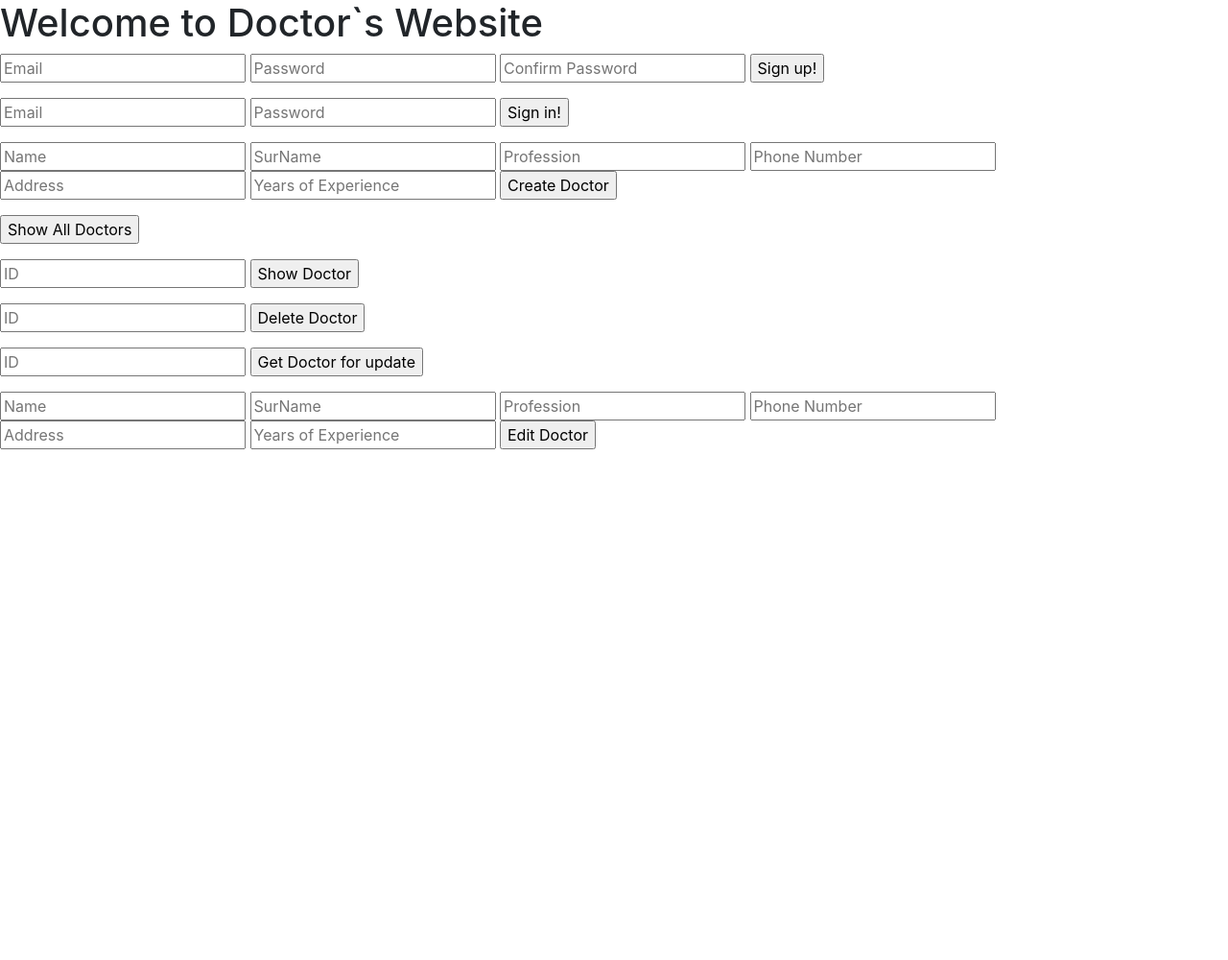
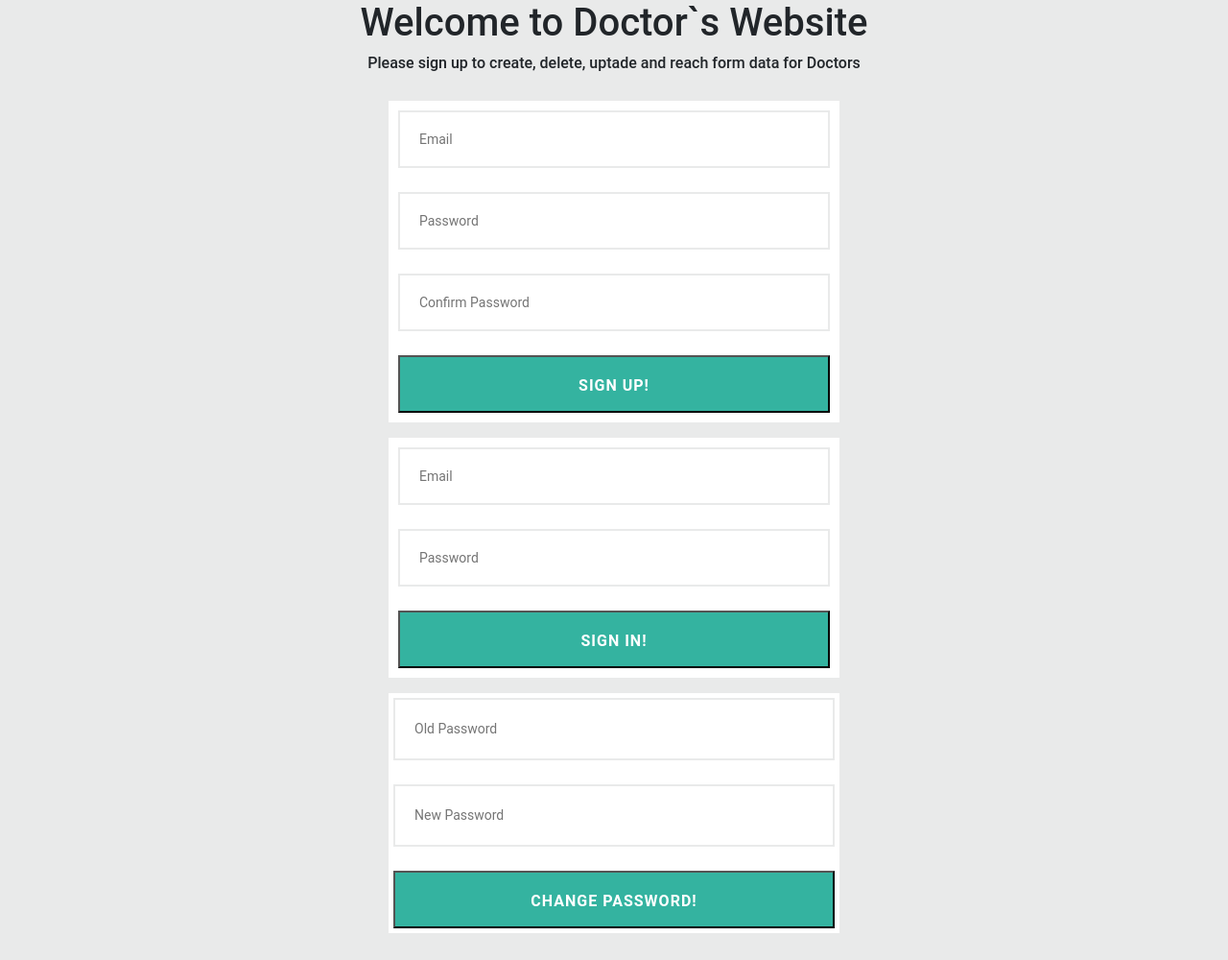
Before and after one commit to nugrezo/project2_client, a website built with webpack: page index.html in a window 1280 px wide. Shown: the whole page at 96% size. Before the commit the page ends 800 px from the top, so only its background shows below. Built offline with nearby package versions, Linux system fonts and the light colour scheme.

Commit message:
worked on html and css and worked on button hide and show

```diff
--- a/assets/scripts/app.js
+++ b/assets/scripts/app.js
@@ -9,8 +9,13 @@ const authEvents = require('./auth/events')
 const doctorEvents = require('./doctor/events')
 $(() => {
   $(() => {
-    $('#change-password-form').hide()
     $('#sign-out-form').hide()
+    $('#create-doctor-form').hide()
+    $('#show-doctor-form').hide()
+    $('#show-all-doctors-form').hide()
+    $('#delete-doctor-form').hide()
+    $('#update-doctor-form').hide()
+    $('#edit-doctor-form').hide()
     $('#sign-up-form').on('submit', authEvents.onSignUpForm)
     $('#sign-in-form').on('submit', authEvents.onSignInForm)
     $('#change-password-form').on('submit', authEvents.onChangePasswordForm)
--- a/assets/scripts/auth/ui.js
+++ b/assets/scripts/auth/ui.js
@@ -2,6 +2,7 @@ const store = require('./../store')
 
 const signUpSuccess = function (res) {
   $('#auth-message-sign-up').show()
+  $('#sign-in-form').show()
   $('#auth-message-sign-up').text('Thanks for Siging up ' + res.user.email + ' You can Sign In Now')
   $('#sign-up-form').trigger('reset')
   $('#sign-out-form').hide()
@@ -23,10 +24,13 @@ const signInSuccess = function (res) {
   $('#start-game').show()
   $('#auth-message-sign-up').show()
   $('#auth-message-sign-up').text('')
-  $('#sign-out-form').show()
   $('#auth-message-sign-out').hide()
   $('#change-password-form').show()
   $('#auth-message-password-change').show()
+  $('.signup-form').hide()
+  $('.signin-form').hide()
+  $('#welcome').hide()
+  $('#exp').hide()
 }
 
 const signInFailure = function () {
@@ -35,8 +39,13 @@ const signInFailure = function () {
 }
 
 const changePasswordSuccess = function (res) {
-  $('#auth-message-password-change').text('Password Changed!')
   $('#change-password-form').trigger('reset')
+  $('#auth-message-sign-in').hide()
+  $('.changepassword-form').hide()
+  $('#change-password-form').hide()
+  $('#start-message').text('Password Changed! Now you can start """CRUD""" operations with createting a doctor form.')
+  $('#start-message1').text('Please fill out the form below.')
+  $('#create-doctor-form').show()
 }
 
 const changePasswordFailure = function (res) {
--- a/assets/scripts/doctor/ui.js
+++ b/assets/scripts/doctor/ui.js
@@ -1,5 +1,8 @@
 const createDoctorSuccess = function (res) {
-  $('#doctor-message-created').text('You created doctor successfully')
+  $('#doctor-message-created').text('You created doctor successfully. Now you can hit show All Doctors button to see all doctors that you`ve created. ')
+  $('#show-all-doctors-form').show()
+  $('#start-message').hide()
+  $('#start-message1').hide()
 }
 
 const createDoctorFailure = function () {
@@ -16,6 +19,10 @@ const showAllDoctorsSuccess = function (res) {
   $.each(res.doctors, function (index, doctor) {
     addDoctorToUi(selector, doctor)
   })
+  $('#show-all-doctors-message').text('Great. You`ve listed all the doctors that you created. Please copy the id of doctor in order to see specific doctor.')
+  $('#show-doctor-form').show()
+  $('#doctor-message-created').hide()
+  $('#create-doctor-form').hide()
 }
 
 const showAllDoctorsFailure = function () {
@@ -30,6 +37,9 @@ const showDoctorSuccess = function (res) {
   $(selector).empty()
   //  add doctor object to result area
   addDoctorToUi(selector, doctor)
+  $('#show-all-doctors-message').hide()
+  $('#delete-doctor-form').show()
+  $('#show-doctor-message').text('Great! Now you can copy and past the id of doctor and delete it.')
 }
 
 // Appends doctor object with UI format to given dom element
@@ -53,7 +63,8 @@ const showDoctorFailure = function () {
 }
 
 const deleteDoctorSuccess = function (res) {
-  $('#doctor').text('You`ve deleted doctor successfully.')
+  $('#doctor-delete').text('You`ve deleted doctor successfully.Now you can update a specific doctor with its id. Please copy do doctor of id and paste it below.')
+  $('#update-doctor-form').show()
 }
 
 const deleteDoctorFailure = function () {
@@ -70,6 +81,7 @@ const updateDoctorSuccess = function (res) {
   $('#edit-doctor-form').find('#doctor_phone').val(doctor.phone)
   $('#edit-doctor-form').find('#doctor_address').val(doctor.address)
   $('#edit-doctor-form').find('#doctor_yearsOfExperience').val(doctor.yearsOfExperience)
+  $('#edit-doctor-form').show()
 }
 
 const updateDoctorFailure = function () {
@@ -77,11 +89,11 @@ const updateDoctorFailure = function () {
 }
 
 const editDoctorSuccess = function (res) {
-  console.log('edit')
+  $('#doctor-edit').text('You`ve successfully updated the doctor. Now you complated all the steps.Bye')
 }
 
 const editDoctorFailure = function () {
-  console.log('edited')
+  $('#doctor-edit').text('Failed. Try again.')
 }
 
 module.exports = {
--- a/assets/styles/index.scss
+++ b/assets/styles/index.scss
@@ -1 +1,114 @@
 @import '~bootstrap/scss/bootstrap';
+
+
+* {
+  margin: 0;
+  padding: 0;
+}
+
+#welcome {
+    text-align: center;
+}
+
+#exp {
+  text-align: center;
+}
+
+body {
+  background: #e9eaea;
+  font-family: roboto;
+  user-select: none;
+}
+
+#auth-message-sign-up,
+#auth-message-sign-in {
+  text-align: center;
+}
+
+.container {
+  width: 500px;
+  margin: 30px auto;
+}
+
+.signup,
+.signin,
+.changepassword {
+  width: 100%;
+  background: #fff;
+  float: left;
+  height: 90px;
+  line-height: 10px;
+  text-align: center;
+  cursor: pointer;
+  text-transform: uppercase;
+}
+
+.signup-form {
+  background: #fff;
+  padding: 10px;
+  clear: both;
+  width: 100%;
+  box-sizing: border-box;
+  height: 335px;
+}
+
+.signin-form {
+  background: #fff;
+  padding: 10px;
+  clear: both;
+  width: 100%;
+  box-sizing: border-box;
+  height: 250px;
+}
+
+.changepassword-form {
+  background: #fff;
+  padding: 5px;
+  clear: both;
+  width: 100%;
+  box-sizing: border-box;
+  height: 250px;
+}
+
+.input {
+  width: 100%;
+  padding: 20px;
+  box-sizing: border-box;
+  margin-bottom: 25px;
+  border: 2px solid #e9eaea;
+  color: #3e3e40;
+  font-size: 14px;
+  outline: none;
+  transform: all 0.5s ease;
+}
+
+ .input:focus {
+  border: 2px solid #34b3a0;
+}
+
+.form-button{
+  width: 100%;
+  background: #34b3a0;
+  height: 60px;
+  text-align: center;
+  line-height: 60px;
+  text-transform: uppercase;
+  color: #fff;
+  font-weight: bold;
+  letter-spacing: 1px;
+  cursor: pointer;
+  margin-bottom: 30px;
+}
+
+::-moz-placeholder { /* Firefox 19+ */
+  color: #3e3e40;
+  font-family: roboto;
+}
+:-ms-input-placeholder { /* IE 10+ */
+  color: #3e3e40;
+  font-family: roboto;
+}
+:-moz-placeholder { /* Firefox 18- */
+  color: #3e3e40;
+  font-family: roboto;
+}
--- a/index.html
+++ b/index.html
@@ -12,38 +12,62 @@
       <script src="public/application.js" type="text/javascript" charset="utf-8" defer></script>
     </head>
     <body>
-      <h1>Welcome to Doctor`s Website</h1>
-      <!--AUTH PART HTML-->
+      <h1 id="welcome">Welcome to Doctor`s Website</h1>
+      <h6 id="exp">Please sign up to create, delete, uptade and reach form data for Doctors</h6>
 <section>
-    <form id="sign-up-form" class="forms">
-      <input type="text" name="credentials[email]" placeholder="Email">
-      <input type="password" name="credentials[password]" placeholder="Password">
-      <input type="password" name="credentials[passwordConfirmation]" placeholder="Confirm Password">
+  <div class="wrapper">
+  <div class="container">
+
+    <div class="signup-form">
+    <form id="sign-up-form" class="signup">
+      <input type="text" name="credentials[email]" class="input" placeholder="Email">
+      <input type="password" name="credentials[password]" class="input" placeholder="Password">
+      <input type="password" name="credentials[passwordConfirmation]" class="input" placeholder="Confirm Password">
       <input type="submit" class="form-button" value="Sign up!">
     </form>
-      <p id="auth-message-sign-up"></p>
+      </div>
+        <p id="auth-message-sign-up"></p>
 
-    <form id="sign-in-form" class="forms">
-      <input type="text" name="credentials[email]" placeholder="Email">
-      <input type="password" name="credentials[password]" placeholder="Password">
+    <div class="signin-form">
+    <form id="sign-in-form" class="signin">
+      <input type="text" name="credentials[email]" class="input" placeholder="Email">
+      <input type="password" name="credentials[password]" class="input" placeholder="Password">
       <input type="submit" class="form-button" value="Sign in!">
     </form>
+    </div>
     <p id="auth-message-sign-in"></p>
-    <form id="change-password-form" class="forms">
-         <input type="password" name="passwords[old]" placeholder="Old Password">
-         <input type="password" name="passwords[new]" placeholder="New Password">
+
+    <div class="changepassword-form">
+    <form id="change-password-form" class="changePassword">
+         <input type="password" name="passwords[old]" class="input" placeholder="Old Password">
+         <input type="password" name="passwords[new]" class="input" placeholder="New Password">
          <input type="submit" class="form-button" value="Change Password!">
    </form>
    <p id="auth-message-password-change"></p>
 
+     </div>
+
+  </div>
+
+
+
+</div>
+
+</section>
+
+<p id="start-message"></p>
+<p id="start-message1"></p>
+
+<section>
    <form id="sign-out-form" class="forms">
      <input type="submit" value="Sign Out!">
 </form>
   <p id="auth-message-sign-out"></p>
+
 </section>
 
 <section>
-  <form id="create-doctor-form" class="forms">
+  <form id="create-doctor-form" class="createDoctor">
     <input type="text" name="doctor[name]" placeholder="Name">
     <input type="text" name="doctor[surName]" placeholder="SurName">
     <input type="text" name="doctor[profession]" placeholder="Profession">
@@ -68,6 +92,7 @@
     <input type="submit" class="show-button" value="Show Doctor">
   </form>
   <p id="doctor"></p>
+  <p id="show-all-doctors-message"></p>
 </section>
 
   <section>
```
